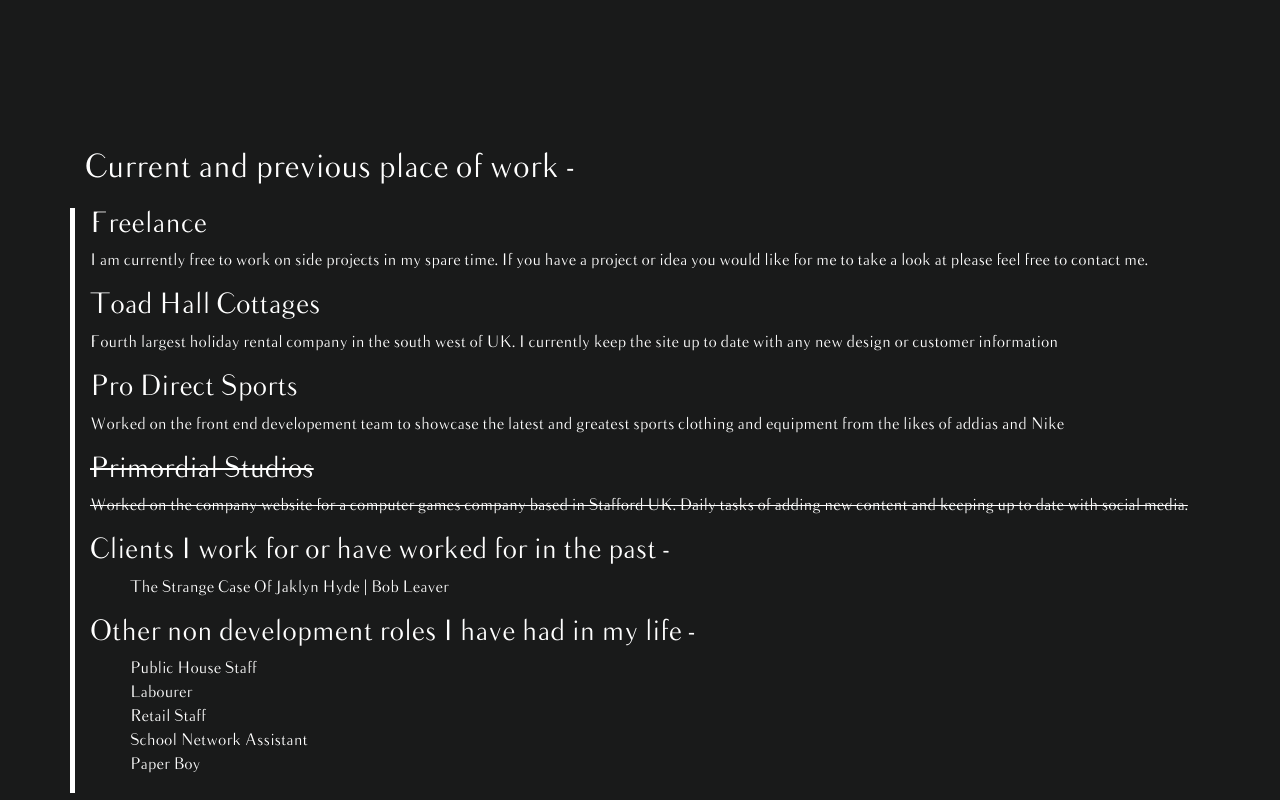
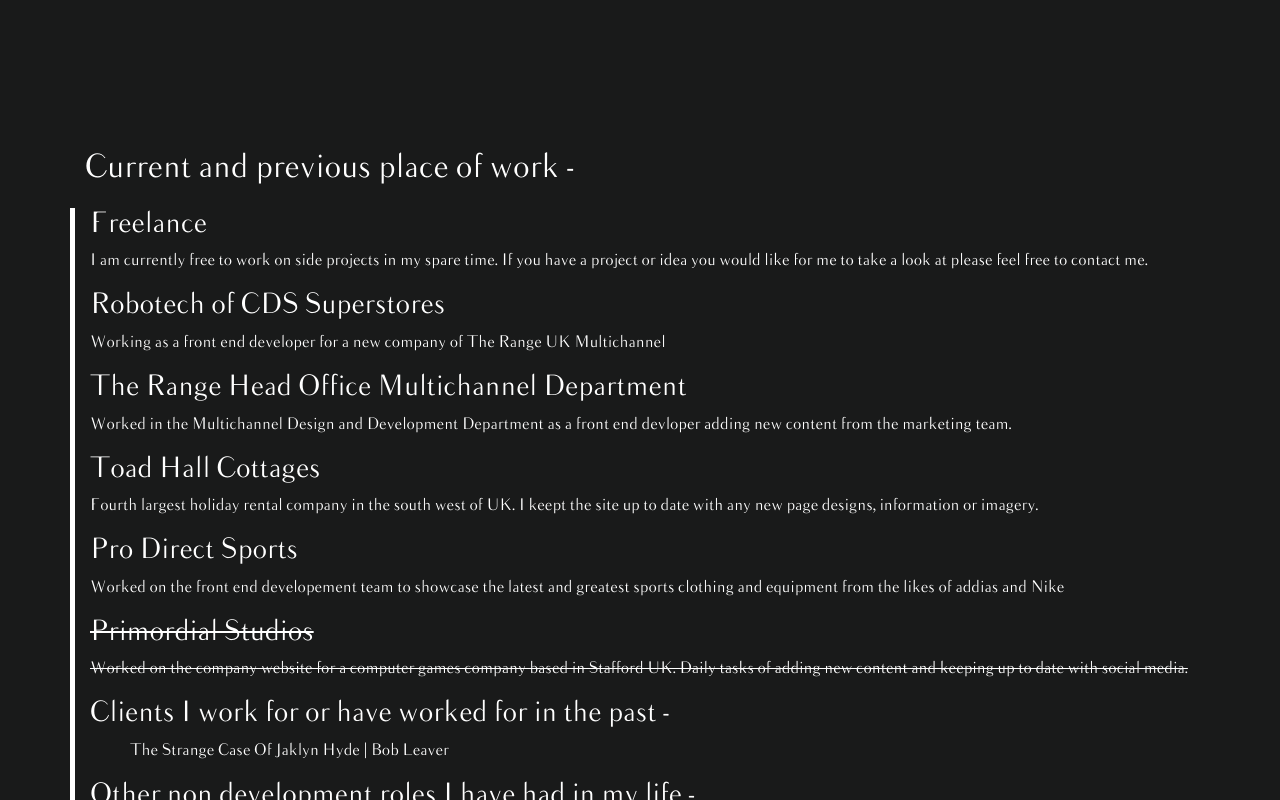
Before and after one commit to hobbsdeveloper/hobbsdevelopment.github.io, a plain HTML site: page index.html in a window 1280 px wide. Shown: the part 1393-2193 px from the top of the page. Drawn offline with nearby package versions, Linux system fonts and the light colour scheme.

Commit message:
Updating for 2020

```diff
--- a/index.html
+++ b/index.html
@@ -23,7 +23,7 @@
             </div>
 
             <div class="copyright d-none d-sm-none d-md-block">
-                <p>Copyright Luke Hobbs Development 2019</p>
+                <p>Copyright Luke Hobbs Development 2020</p>
             </div>
 
             <div class="col-xs relative full-height full-width">
@@ -81,16 +81,29 @@
                     feel free to contact me.
                 </p>
 
-                <a href="https://www.toadhallcottages.co.uk" target="_blank">
-                    <h3>Toad Hall Cottages</h3>
-                    <p>
-                        Fourth largest holiday rental company in the south west of UK.
-                        I currently keep the site up to date with any new design or customer information
+                <a class="work-links" href="https://www.therange.co.uk" target="_blank">
+                    <h3>Robotech of CDS Superstores</h3>
+                    <p>Working as a front end developer for a new company of The Range UK Multichannel
+                    </p>
+                </a>
+
+                <a class="work-links" href="https://www.therange.co.uk" target="_blank">
+                    <h3>The Range Head Office Multichannel Department</h3>
+                    <p>Worked in the Multichannel Design and Development Department as a front end devloper adding new
+                        content from the marketing team.
                     </p>
                 </a>
 
 
-                <a href="http://www.prodirectsport.com/" target="_blank">
+                <a class="work-links" href="https://www.toadhallcottages.co.uk" target="_blank">
+                    <h3>Toad Hall Cottages</h3>
+                    <p>
+                        Fourth largest holiday rental company in the south west of UK.
+                        I keept the site up to date with any new page designs, information or imagery.
+                    </p>
+                </a>
+
+                <a class="work-links" href="http://www.prodirectsport.com/" target="_blank">
                     <h3>Pro Direct Sports</h3>
                     <p>Worked on the front end developement team to showcase the latest and greatest sports clothing and equipment from the likes of addias and Nike</p>
                 </a>
```
